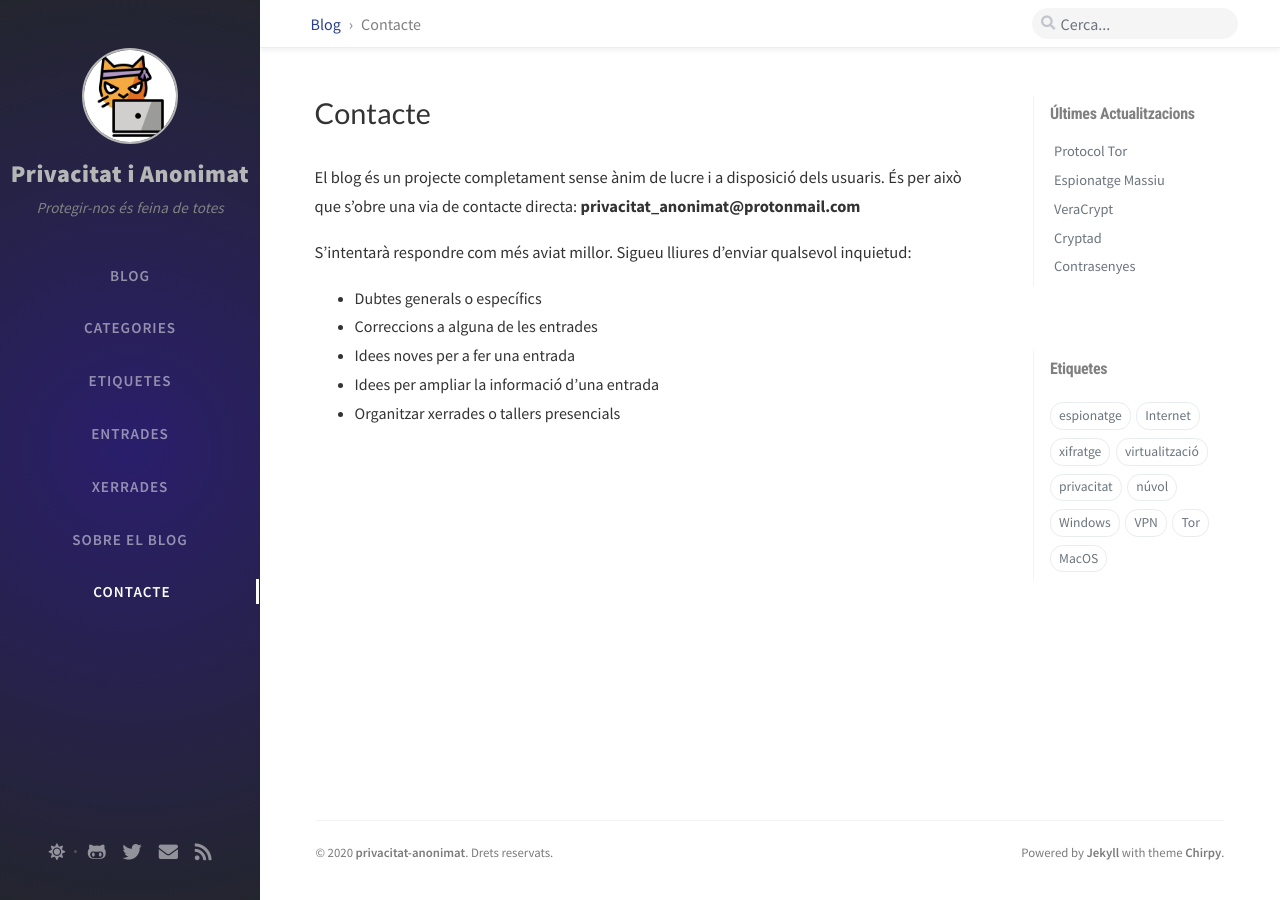
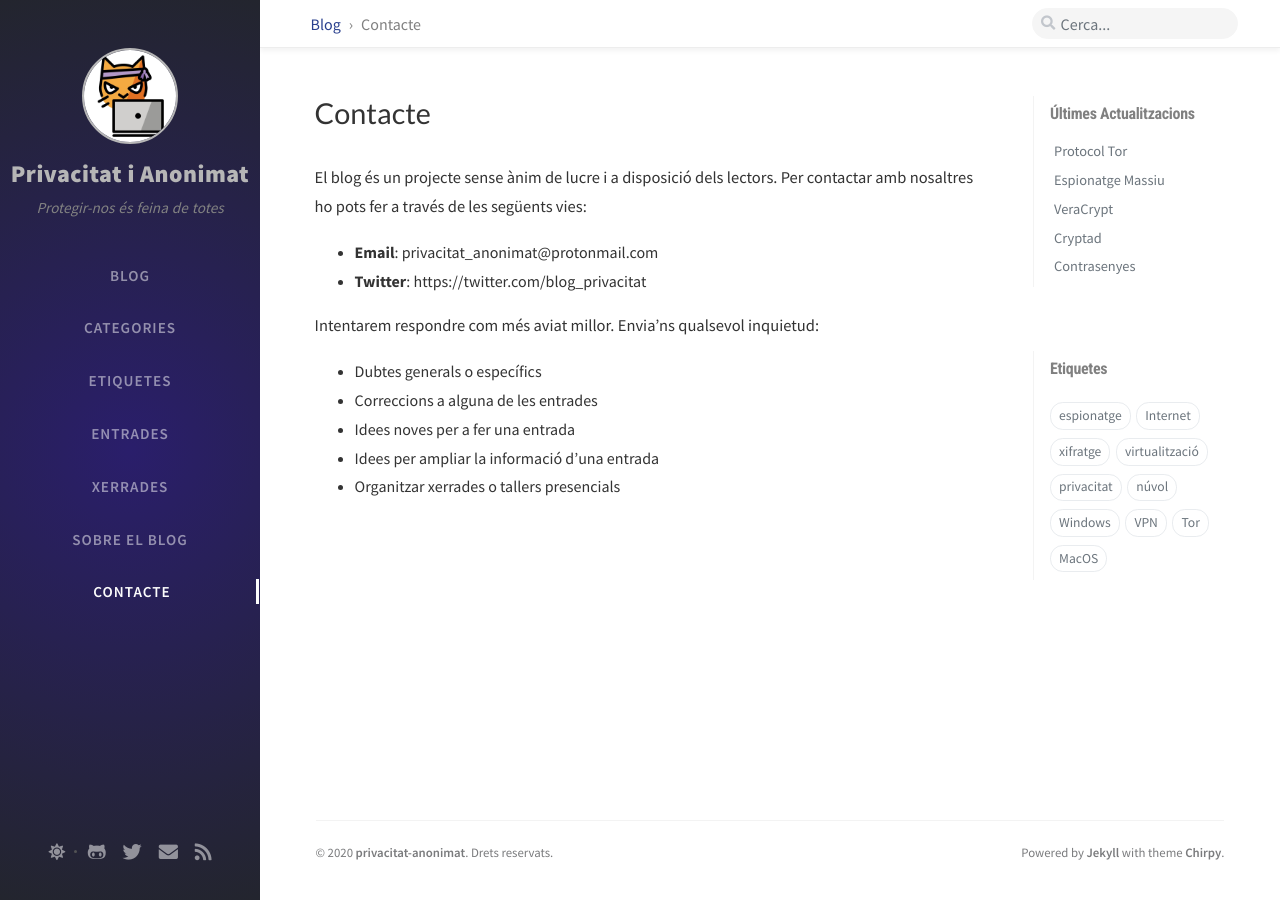
Before and after one commit to privacitat-anonimat/privacitat-anonimat.github.io, a Jekyll site: the page built from tabs/contacte.md, in a window 1280 px wide. Built offline with Jekyll 4.4.1, drawn with Linux system fonts in a browser that asks for light colours; nearby versions of some CDN libraries; comment, search, counter and statistics services are not loaded.

```diff
--- a/_config.yml
+++ b/_config.yml
@@ -20,7 +20,7 @@
 # Replace with the website url, e.g. 'https://username.github.io'
 url: 'https://privacitat-anonimat.github.io/'
 
-author: your_full_name                  # change to your full name
+author: Privacitat Anonimat                  # change to your full name
 
 avatar: /assets/img/sample/avatar.jpg   # support internet resources
 
@@ -28,7 +28,7 @@
   username: privacitat-anonimat             # change to your github username
 
 twitter:
-  username: twitter_username            # change to your twitter username
+  username: blog_privacitat            # change to your twitter username
 
 social:
   name: privacitat-anonimat                  # it will shows as the copyright owner in Footer
@@ -36,7 +36,7 @@
   links:
     # The first element serves as the copyright owner's link
     - https://github.com/privacitat-anonimat       # change to your github homepage
-    #- https://twitter.com/username      # change to your twitter homepage
+    - https://twitter.com/blog_privacitat      # change to your twitter homepage
     # Uncomment below to add more social links
     # - https://www.facebook.com/username
     # - https://www.linkedin.com/in/username
--- a/tabs/contacte.md
+++ b/tabs/contacte.md
@@ -9,9 +9,11 @@
 ---
 
 
-El blog és un projecte completament sense ànim de lucre i a disposició dels usuaris. És per això que s'obre una via de contacte directa: **privacitat_anonimat@protonmail.com**
+El blog és un projecte sense ànim de lucre i a disposició dels lectors. Per contactar amb nosaltres ho pots fer a través de les següents vies:
+* **Email**: privacitat_anonimat@protonmail.com
+* **Twitter**: https://twitter.com/blog_privacitat
 
-S'intentarà respondre com més aviat millor. Sigueu lliures d'enviar qualsevol inquietud:
+Intentarem respondre com més aviat millor. Envia'ns qualsevol inquietud:
 * Dubtes generals o específics
 * Correccions a alguna de les entrades
 * Idees noves per a fer una entrada
```
